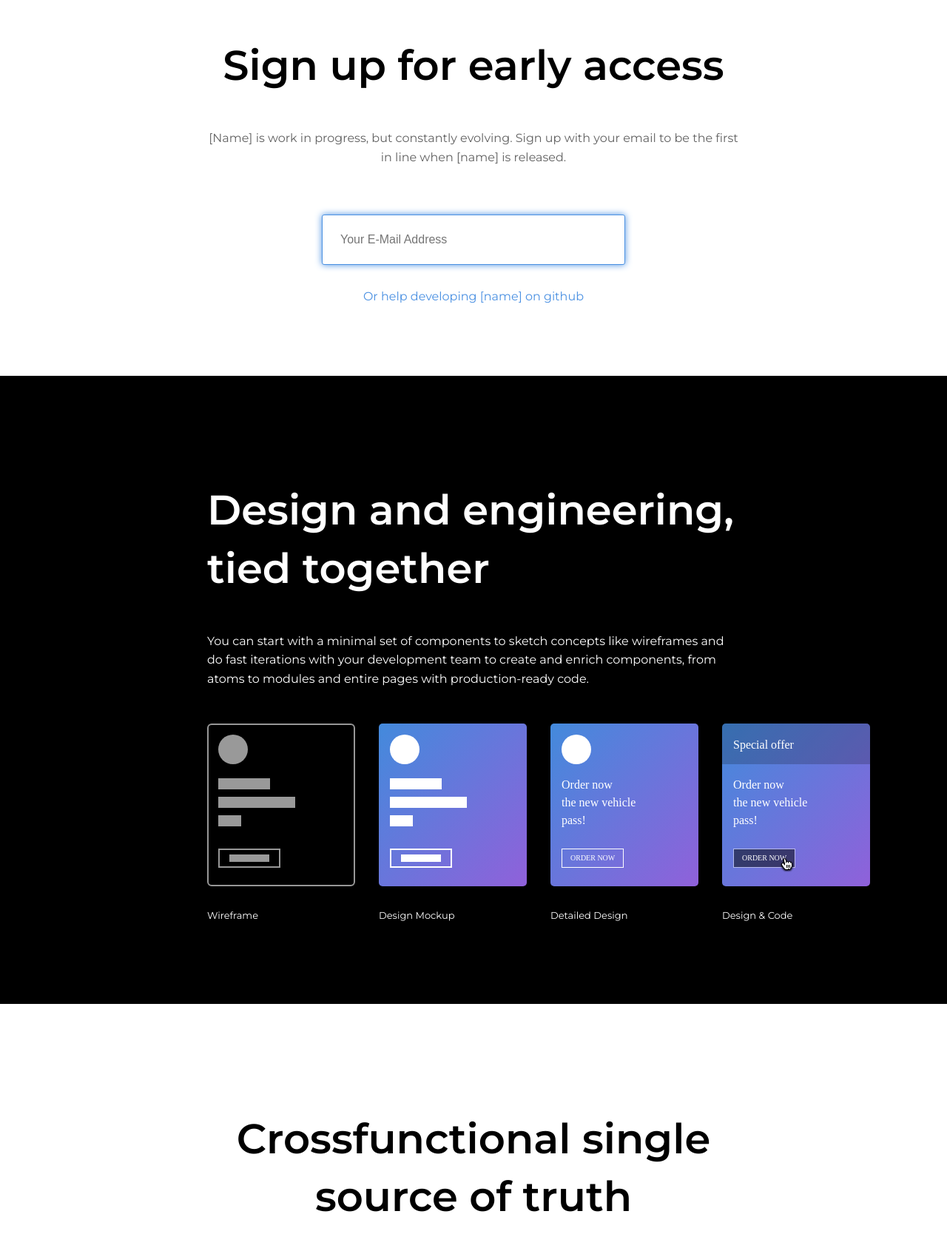
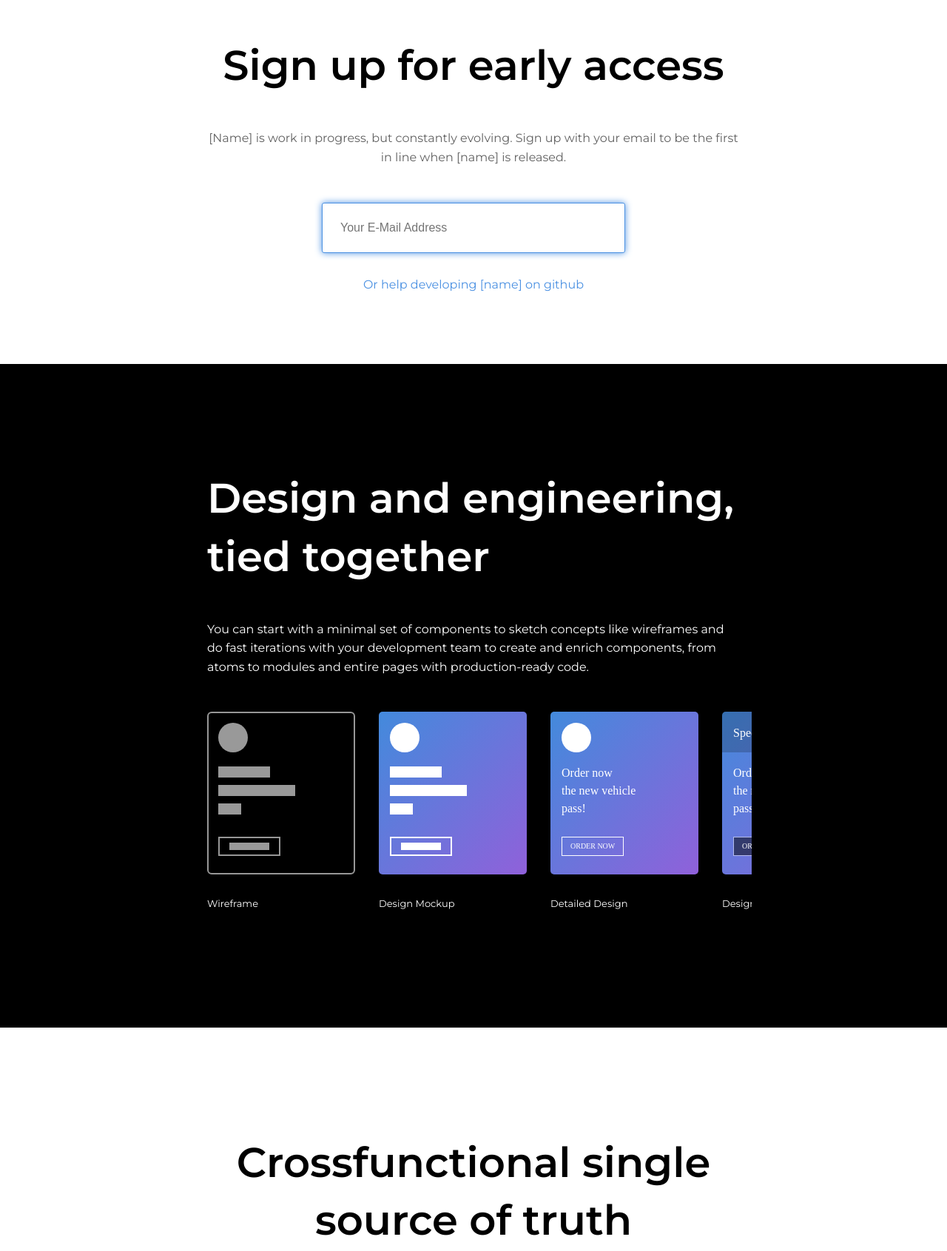
Before and after one commit to meetalva/website, a website: page index.html in a window 1280 px wide. Shown: the part 685-2376 px from the top of the page at 74% size. Drawn offline with Linux system fonts and the light colour scheme.

Commit message:
style fixes

```diff
--- a/assets/css/style.less
+++ b/assets/css/style.less
@@ -63,10 +63,13 @@ p {
 .form{
     margin-top: 3rem;
     margin-bottom: 2rem;
+		display: flex;
+		justify-content: center;
 }
 
 input[type=email] {
-    width: 360px;
+    max-width: 360px;
+		flex-grow: 1;
     padding: 1.5rem;
     outline: 0;
     color: @color-copy-grey;
@@ -126,15 +129,13 @@ input[type=email] {
     &.hero {
         background-image: linear-gradient(134deg, @color-primary 0%, @color-secondary 100%);
         min-height: 50vh;
-        display: flex;
-        align-items: center;
 
         h1{
-            font-weight: 400;
-         span{
-            font-weight: 600;
-         }
+          font-weight: 400;
         }
+				span{
+					font-weight: 600;
+				}
 
         p {
             font-size: 1.5rem;
@@ -146,7 +147,9 @@ input[type=email] {
 			flex-direction: row;
 			flex-wrap: nowrap;
 			justify-content: flex-start;
-			margin-top: 3rem;
+			margin: 3rem -1rem;
+			padding: 0 1rem;
+			overflow: scroll;
 
 			.feature {
 				display: flex;
@@ -155,6 +158,7 @@ input[type=email] {
 
 				&:last-child {
 					margin-right: 0;
+					padding-right: 1rem;
 				}
 				&:first-child {
 					margin-left: 0;
@@ -178,7 +182,8 @@ input[type=email] {
 
 .wrapper {
 	max-width: 720px;
-	display: inline-block;
+	padding: 0 1rem;
+	margin: auto;
 
 	&.left {
 			text-align: left;
--- a/index.html
+++ b/index.html
@@ -18,11 +18,11 @@
     <div class="wrapper">
       <h2>Sign up for early access</h2>
       <p>[Name] is work in progress, but constantly evolving. Sign up with your email to be the first in line when [name] is released.</p>
+      <form class="form">
+        <input type="email" placeholder="Your E-Mail Address" />
+      </form>
+      <a href="https://github.com/meet[name]" target="_blank">Or help developing [name] on github</a>
     </div>
-    <form class="form">
-		    <input type="email" placeholder="Your E-Mail Address" />
-	  </form>
-      <a href="https://github.com/meet[name]" target="_blank">Or help developing [name] on github</a>
     </section>
 
     <section class="section dark">
@@ -68,7 +68,7 @@
 
     <section class="section">
       <div class="wrapper">
-        <h2>Crossfunctional single source of truth</h2>
+        <h2>Cross&shy;functional single source of truth</h2>
         <p>Maintaining a separate design library next to the developer’s component library is quite weird. That’s why [name] lets you design with exactly the same code components your engineers use for the final application.</p>
       </div>
     </section>
```
Also changed, not shown: assets/css/style.css.
